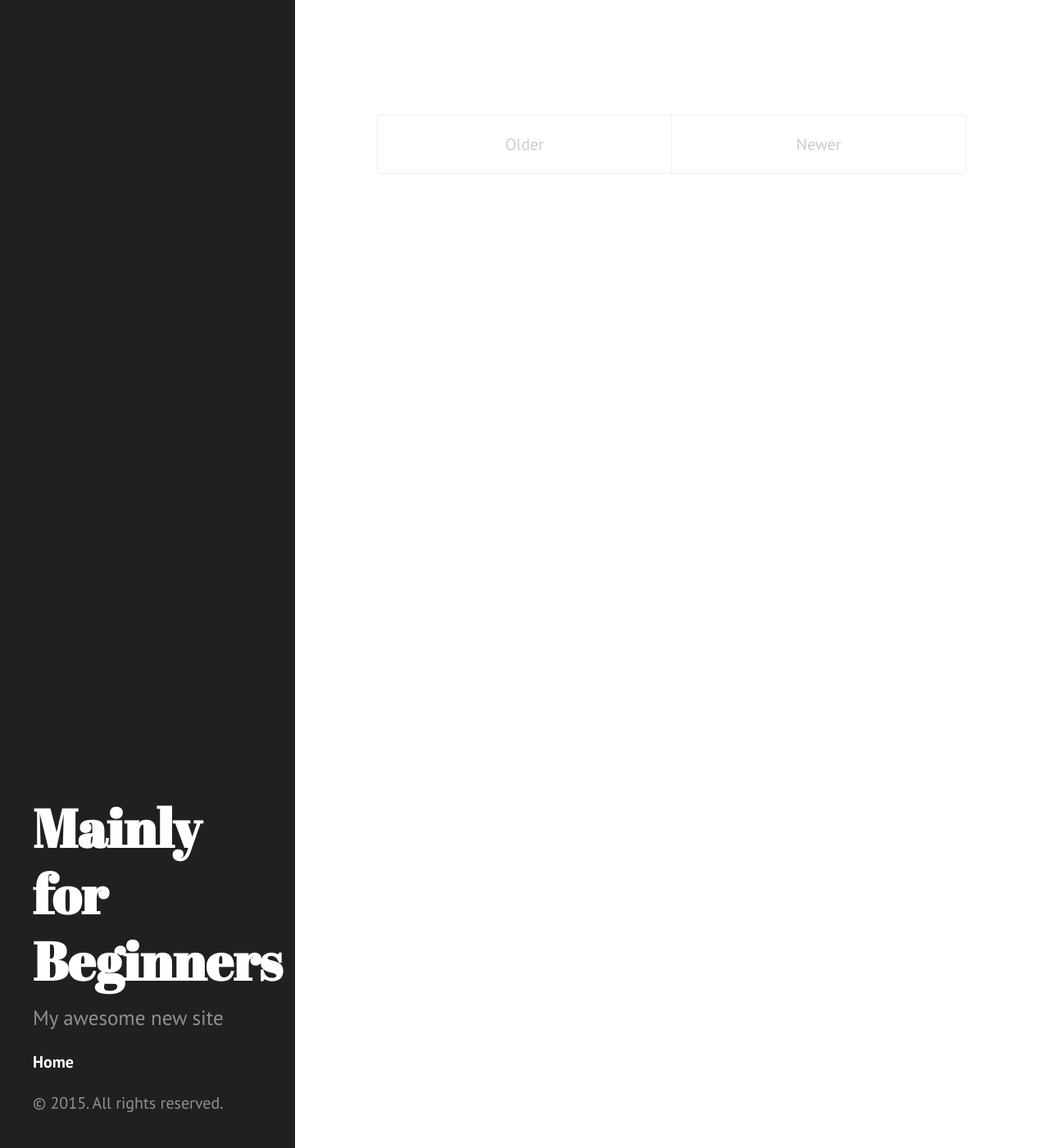
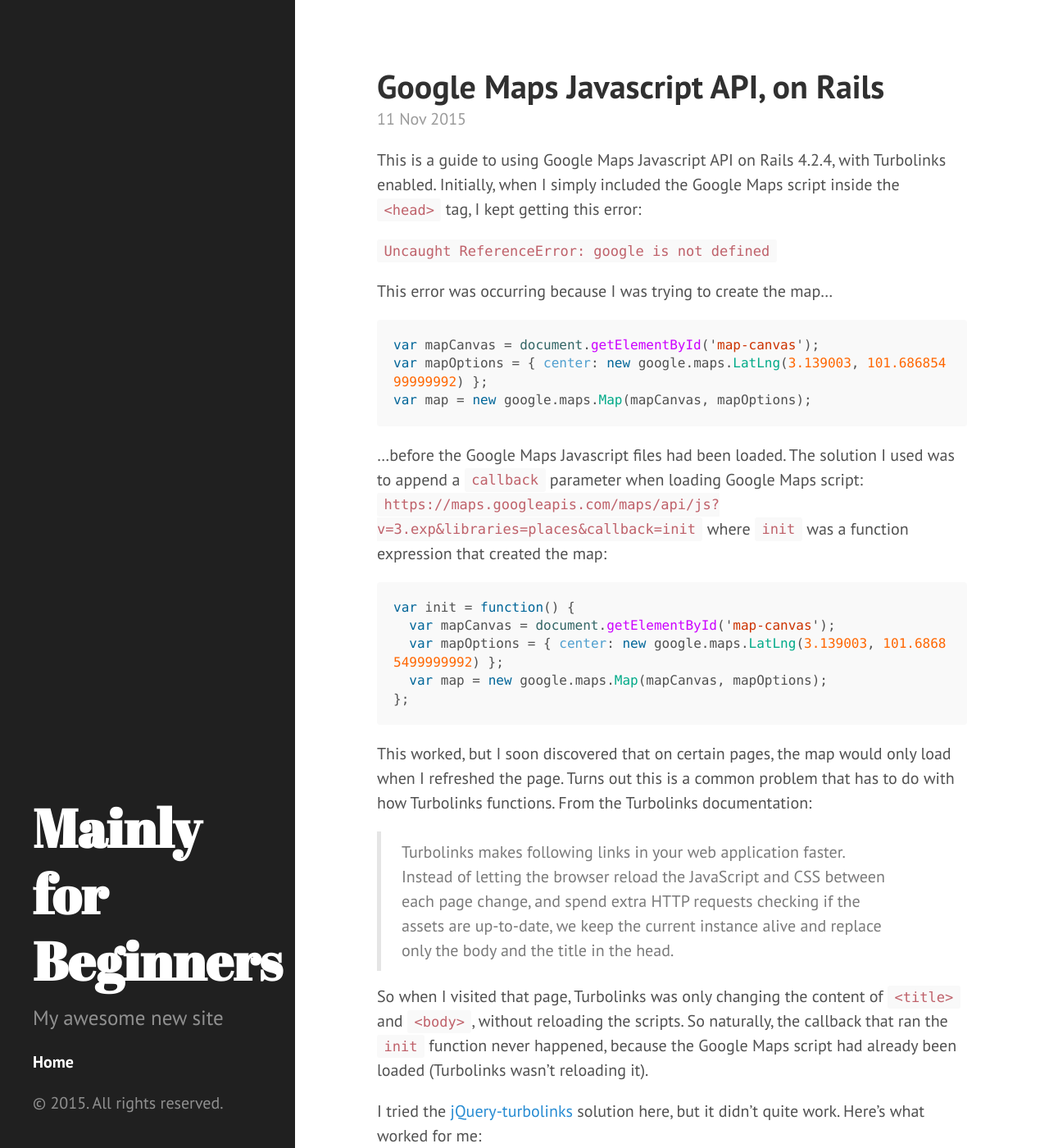
Before and after one commit to whoop/whoop.github.io, a Jekyll site: the page built from index.html, in a window 1280 px wide and 1400 px high. Shown: the whole window at 82% size. Built offline with Jekyll 4.4.1, drawn with Linux system fonts in a browser that asks for light colours; the list of posts is cut into pages by our own code; some of the changed text lies outside the part shown.

Commit message:
Post update: null

````diff
--- a/_posts/2015-11-11-google-maps-javascript-api-on-rails.markdown
+++ b/_posts/2015-11-11-google-maps-javascript-api-on-rails.markdown
@@ -1,8 +1,9 @@
 ---
-published: false
+published: true
 title: Google Maps Javascript API, on Rails
 layout: post
-tags: [javascript, google-maps, richmarker]
+tags: [javascript, google-maps-api, google-maps, rails, ruby-on-rails, turbolinks]
+categories: [guides, javascript, rails, ruby-on-rails]
 ---
 This is a guide to using Google Maps Javascript API on Rails 4.2.4, with Turbolinks enabled. Initially, when I simply included the Google Maps script inside the `<head>` tag, I kept getting this error:
 
@@ -35,7 +36,7 @@ So when I visited that page, Turbolinks was only changing the content of `<title
 I tried the [jQuery-turbolinks](https://coderwall.com/p/fajmvq/fixing-the-map-doesn-t-show-up-until-i-refresh-when-working-with-turbolinks-in-ruby-on-rails) solution here, but it didn't quite work. Here's what worked for me:
 
 1. **DO NOT** use jQuery-turbolinks.
-2. Use two different events, `$(doument).ready` and `$(document).on('page:load')
+2. Use two different events, `$(doument).ready` and `$(document).on('page:load')`
     ```javascript
     // Function to load the Google Maps script with a callback
     var loadGoogleMaps = function() {
@@ -45,13 +46,19 @@ I tried the [jQuery-turbolinks](https://coderwall.com/p/fajmvq/fixing-the-map-do
       document.body.appendChild(script);
     };
 
+    // Create a new map
+    var init = function() {
+      var mapCanvas = document.getElementById('map-canvas');
+      var mapOptions = { center: new google.maps.LatLng(3.139003, 101.68685499999992) };
+      var map = new google.maps.Map(mapCanvas, mapOptions);
+    };
+
     // On page reload/first load (Google Maps script hasn't already loaded)
     $(document).ready(function() {
       loadGoogleMaps();
     });
 
-    // When page is loaded via turbolinks (Google Maps script already loaded),
-    // call the init function right away
+    // When page is loaded via turbolinks (Google Maps script already loaded), call the init function right away
     $(document).on('page:load', function() {
       init();
     });
````
